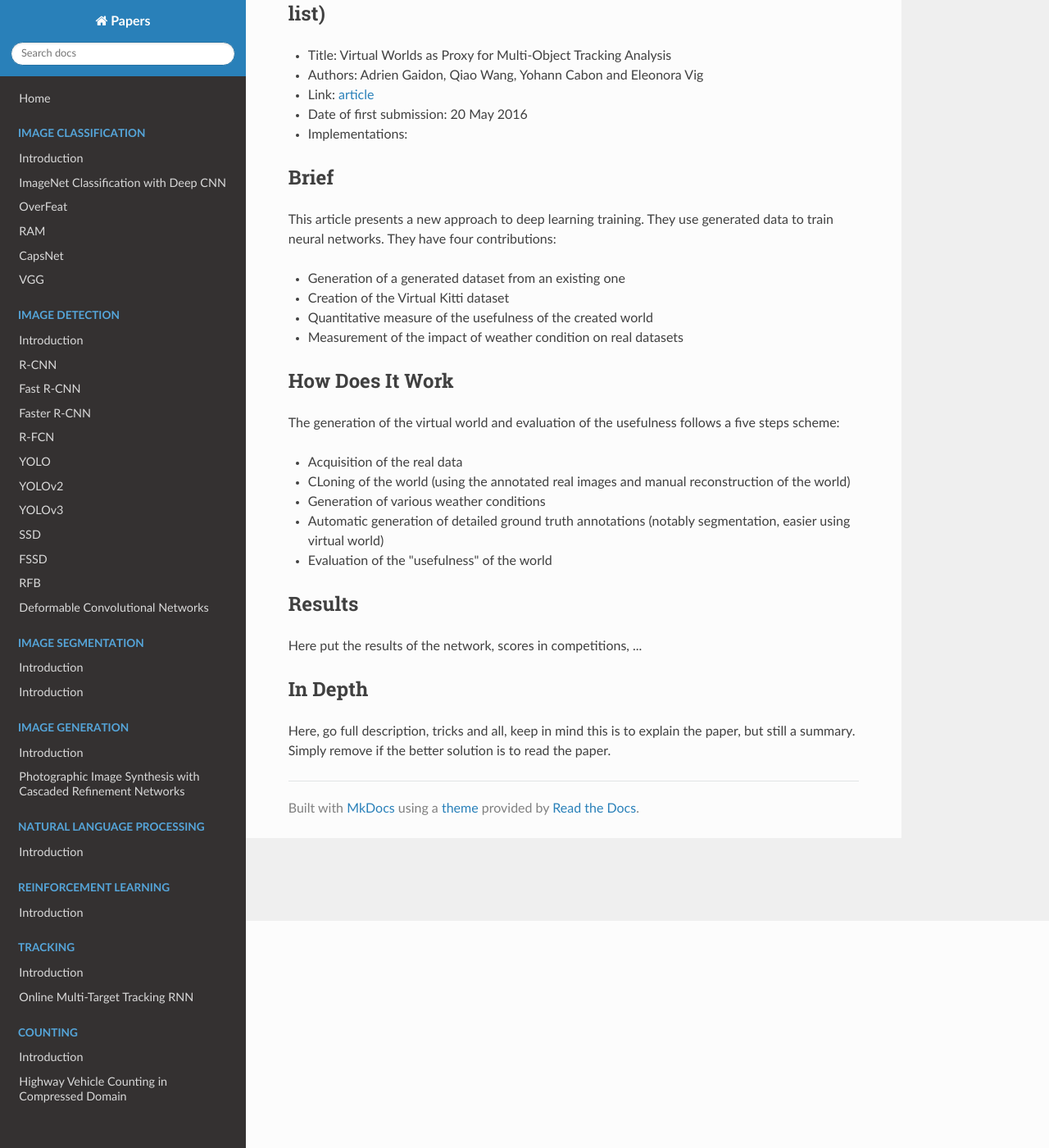
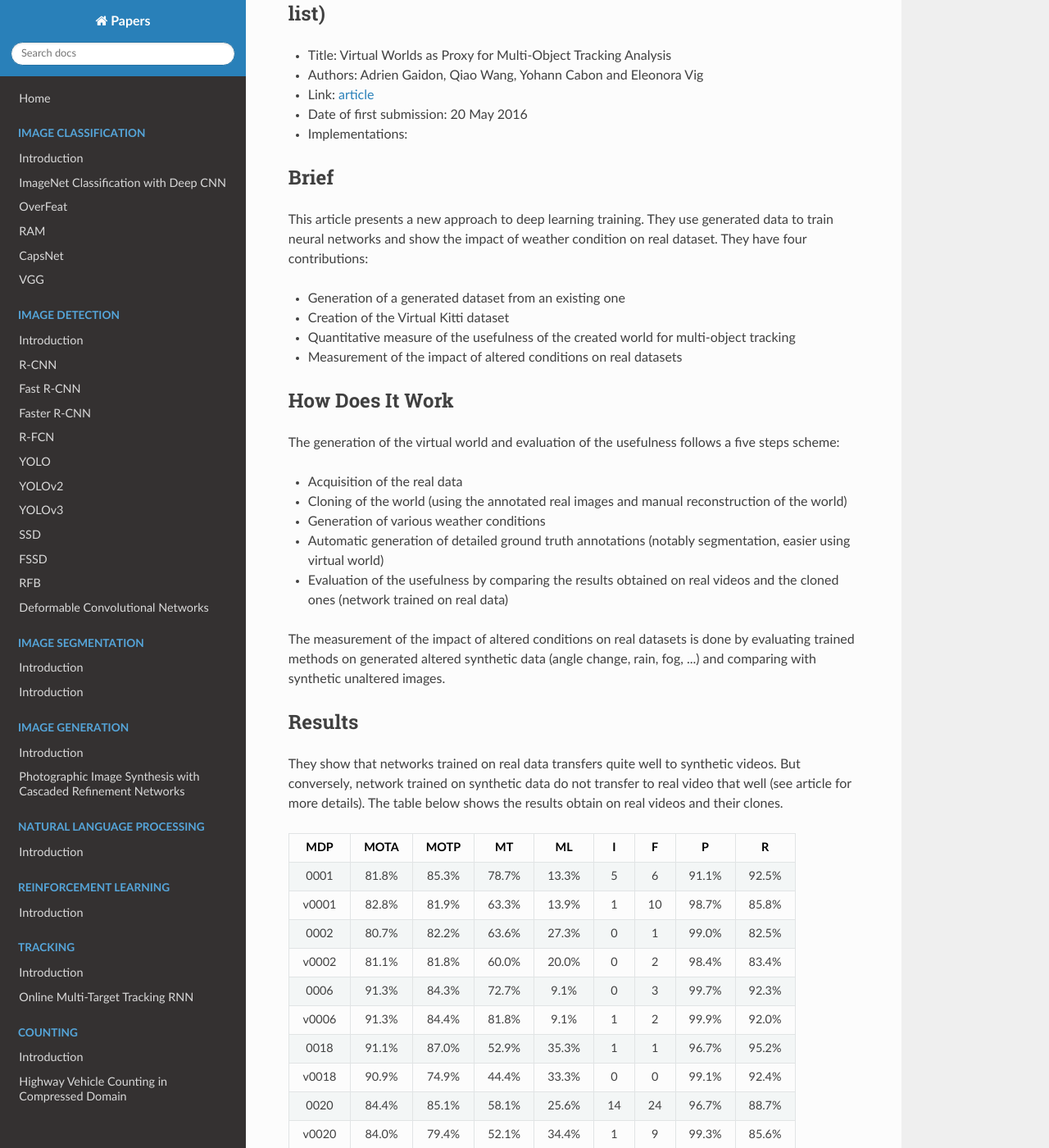
Before and after one commit to D3lt4lph4/papers, an MkDocs documentation site: the page built from docs/imagedetection/vkitti.md, in a window 1280 px wide and 1400 px high, scrolled down 277 px. Shown: the whole window at 82% size. Built offline with MkDocs 1.6.1, drawn with Linux system fonts in a browser that asks for light colours; nearby versions of some CDN libraries; old or Windows-style settings are respelled for this version of MkDocs; some of the changed text lies outside the part shown.

Commit message:
up vkitti

```diff
--- a/docs/imagedetection/vkitti.md
+++ b/docs/imagedetection/vkitti.md
@@ -13,27 +13,42 @@ _last modified : 11-07-2019_
 
 ## Brief
 
-This article presents a new approach to deep learning training. They use generated data to train neural networks. They have four contributions:
+This article presents a new approach to deep learning training. They use generated data to train neural networks and show the impact of weather condition on real dataset. They have four contributions:
 
 - Generation of a generated dataset from an existing one
 - Creation of the Virtual Kitti dataset
-- Quantitative measure of the usefulness of the created world
-- Measurement of the impact of weather condition on real datasets
+- Quantitative measure of the usefulness of the created world for multi-object tracking
+- Measurement of the impact of altered conditions on real datasets
 
 ## How Does It Work
 
 The generation of the virtual world and evaluation of the usefulness follows a five steps scheme:
 
 - Acquisition of the real data
-- CLoning of the world (using the annotated real images and manual reconstruction of the world)
+- Cloning of the world (using the annotated real images and manual reconstruction of the world)
 - Generation of various weather conditions
 - Automatic generation of detailed ground truth annotations (notably segmentation, easier using virtual world)
-- Evaluation of the "usefulness" of the world
+- Evaluation of the usefulness by comparing the results obtained on real videos and the cloned ones (network trained on real data)
+
+The measurement of the impact of altered conditions on real datasets is done by evaluating trained methods on generated altered synthetic data (angle change, rain, fog, ...) and comparing with synthetic unaltered images.
 
 ## Results
 
-Here put the results of the network, scores in competitions, ...
+They show that networks trained on real data transfers quite well to synthetic videos. But conversely, network trained on synthetic data do not transfer to real video that well (see article for more details). The table below shows the results obtain on real videos and their clones.
 
-## In Depth
+| MDP | MOTA | MOTP | MT | ML | I | F | P | R |
+|:-:|:-:|:-:|:-:|:-:|:-:|:-:|:-:|:-:|
+| 0001 | 81.8% | 85.3% | 78.7% | 13.3% | 5 | 6 | 91.1% | 92.5% |
+| v0001 | 82.8% | 81.9% | 63.3% | 13.9% | 1 | 10 | 98.7% | 85.8% |
+| 0002 | 80.7% | 82.2% | 63.6% | 27.3% | 0 | 1 | 99.0% | 82.5% |
+| v0002 | 81.1% | 81.8% | 60.0% | 20.0% | 0 | 2 | 98.4% | 83.4% |
+| 0006 | 91.3% | 84.3% | 72.7% | 9.1% | 0 | 3 | 99.7% | 92.3% |
+| v0006 | 91.3% | 84.4% | 81.8% | 9.1% | 1 | 2 | 99.9% | 92.0% |
+| 0018 | 91.1% | 87.0% | 52.9% | 35.3% | 1 | 1 | 96.7% | 95.2% |
+| v0018 | 90.9% | 74.9% | 44.4% | 33.3% | 0 | 0 | 99.1% | 92.4% |
+| 0020 | 84.4% | 85.1% | 58.1% | 25.6% | 14 | 24 | 96.7% | 88.7% |
+| v0020 | 84.0% | 79.4% | 52.1% | 34.4% | 1 | 9 | 99.3% | 85.6% |
+| AVG | 85.9% | 84.8% | 65.2% | 22.1% | 4 | 7 | 96.7% | 90.3% |
+| v-AVG | 86.0% | 80.5% | 60.3% | 22.1% | 0 | 4 | 99.1% | 87.9% |
 
-Here, go full description, tricks and all, keep in mind this is to explain the paper, but still a summary. Simply remove if the better solution is to read the paper.
+They also show strong degradation of the results when using altered conditions. Which suggest that the results obtained on the Kitti dataset may not work so well on other meteorological conditions.
```
